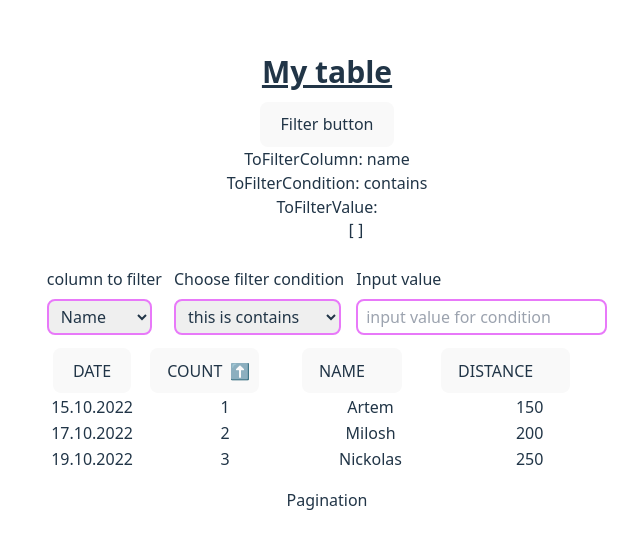
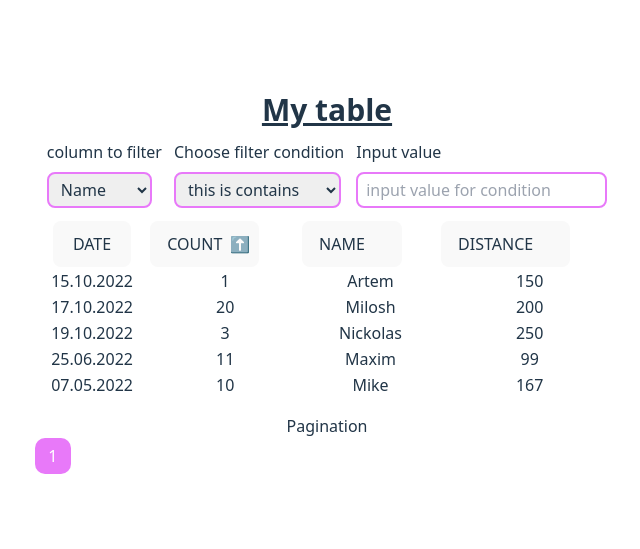
Before and after one commit to askomarov/vue-table-test, a Vue app: page / in a window 1280 px wide. Shown: the part 117-666 px from the top of the page, without its empty margins (313-953 px from the left). Built offline with nearby package versions, Linux system fonts and the light colour scheme.

Commit message:
add logick of pagination

```diff
--- a/src/App.vue
+++ b/src/App.vue
@@ -1,70 +1,55 @@
 <script setup>
-import { ref, computed } from 'vue';
+import { ref, computed, onMounted, onBeforeMount } from 'vue';
+import VPagination from "../src/components/VPagination.vue";
+import data from '../src/assets/data.js';
+
+const pageRange = ref(3);
+const marginPages = ref(3);
+const page = ref(1);
+const from = ref(0);
+const to = ref(1);
+const dataOnPage = 5;
+const totalPages = ref(1)
+
+
+const isFilterActive = ref(false)
 const ToFilterColumn = ref('name')
 const ToFilterCondition = ref('contains')
 const ToFilterValue = ref('')
 const ascending = ref(true);
 const sortColumn = ref('count');
-const filteredData = ref([]);
-const dataJson = ref([
-  {
-    "date": "15.10.2022",
-    "count": 1,
-    "name": 'Artem',
-    'distance': '150'
-  },
-  {
-    "date": "17.10.2022",
-    "count": 2,
-    "name": 'Milosh',
-    'distance': '200'
-  },
-  {
-    "date": "19.10.2022",
-    "count": 3,
-    "name": 'Nickolas',
-    'distance': '250'
-  },
-])
-const getFilteredData = (param, condition, value) => {
-  console.log(param, condition, value);
-  filteredData.value = dataJson.value.filter((item) => {
+const colData = Object.keys(data[0])
+const dataToRender = ref([...data]);
 
+const getdataToRender = (param, condition, value) => {
+  dataToRender.value = data.filter((item) => {
     if (condition === 'equal') {
-      console.log(item[param] === value);
       return item[param] === value
     } else if (condition === 'more') {
-      console.log(condition);
       return item[param] > value
     } else if (condition === 'less') {
-      console.log(condition);
       return item[param] < value
     } else if (condition === 'contains') {
-      console.log(item[param].toString().toLowerCase());
-      console.log(value.toString().toLowerCase());
-
       return item[param].toString().toLowerCase().includes(value.toString().toLowerCase())
     }
-    // console.log(item[param] === value);
-    // switch (condition) {
-    //   case 'equal':
-    //     return item[param] === value
-
-    //   case 'more':
-    //     return item[param] > value
-
-    //   case 'less':
-    //     return item[param] < value
-
-    //   case 'contains':
-    //     return true
-    //   default:
-    //     break;
-    // }
   })
-  return filteredData;
+  isFilterActive.value = true;
+  return dataToRender;
 }
 
+const getTotalPages = computed(() => {
+  if (data.length === 0) {
+    return totalPages.value = 1;
+  } else {
+    return totalPages.value = Math.ceil(dataToRender.value.length / dataOnPage);
+  }
+})
+
+const getDataToRender = computed(() => {
+  let from = page.value * dataOnPage - dataOnPage;
+  let to = page.value * dataOnPage;
+  return dataToRender.value.slice(from, to);
+})
 
 const sortTableColumn = (col) => {
   if (sortColumn.value === col) {
@@ -74,7 +59,7 @@ const sortTableColumn = (col) => {
     ascending.value = true;
   }
 
-  dataJson.value.sort(function (a, b) {
+  dataToRender.value.sort(function (a, b) {
     if (a[col] > b[col]) {
       return ascending.value ? 1 : -1
     } else if (a[col] < b[col]) {
@@ -84,12 +69,10 @@ const sortTableColumn = (col) => {
   })
 };
 
-const colData = computed(() => {
-  if (dataJson.value.length == 0) {
-    return [];
-  }
-  return Object.keys(dataJson.value[0])
-})
+
+const onPaginationPageClick = () => {
+  console.log(page.value);
+}
 </script>
 
 <template>
@@ -97,16 +80,9 @@ const colData = computed(() => {
     <h1 class="text-3xl font-bold underline mb-3">
       My table
     </h1>
-    <button @click="getFilteredData(`${ToFilterColumn}`, `${ToFilterCondition}`, `${ToFilterValue}`)">Filter
-      button</button>
-    <p>ToFilterColumn: {{ToFilterColumn}}</p>
-    <p>ToFilterCondition: {{ToFilterCondition}}</p>
-    <p>ToFilterValue: {{ToFilterValue}}</p>
-    <pre>
-      {{filteredData}}
-    </pre>
-
-    <form class="flex items-center justify-center gap-3 px-3 mb-3">
+    <!--  -->
+    <form class="flex items-center justify-center gap-3 px-3 mb-3"
+      @submit.prevent="getdataToRender(`${ToFilterColumn}`, `${ToFilterCondition}`, `${ToFilterValue}`)">
       <div class="input-wrap">
         <label for="column">column to filter</label>
         <select name="column" v-model="ToFilterColumn" id="column" class="input">
@@ -131,6 +107,7 @@ const colData = computed(() => {
           placeholder="input value for condition">
       </div>
     </form>
+    <!--  -->
     <div class="mb-4">
       <table class="w-full max-w-full">
         <thead>
@@ -145,14 +122,28 @@ const colData = computed(() => {
           </tr>
         </thead>
         <tbody>
-          <tr v-for="item in dataJson" :key="item.id">
+          <tr v-for="item in getDataToRender" :key="item.id">
             <td v-for="col,i in colData" :key="i">{{item[col]}}</td>
           </tr>
         </tbody>
       </table>
     </div>
+    <!--  -->
     <div>
       <p>Pagination</p>
+      <VPagination v-model="page" :page-count="totalPages" :hide-prev-next="true" :page-range="pageRange"
+        :margin-pages="marginPages" :click-handler="onPaginationPageClick"
+        :disabled-class="'rt-pagination__btn--disabled'" :page-link-class="'rt-pagination__btn'"
+        :prev-link-class="'rt-pagination__btn rt-pagination__btn--prev'"
+        :next-link-class="'rt-pagination__btn rt-pagination__btn--next'" :active-class="'rt-pagination__btn--current'">
+        <template #iconarrow>
+          <svg width="7" height="11" viewBox="0 0 12 18" aria-hidden="true">
+            <path fill-rule="evenodd" clip-rule="evenodd"
+              d="M1.31585 0.583588C1.90246 -0.00136659 2.85221 -1.94013e-05 3.43716 0.586597L10.7705 7.94076C11.3543 8.5262 11.3543 9.47363 10.7705 10.0591L3.43716 17.4132C2.85221 17.9999 1.90246 18.0012 1.31585 17.4162C0.729229 16.8313 0.727881 15.8815 1.31284 15.2949L7.59001 8.99992L1.31284 2.70491C0.727881 2.11829 0.729229 1.16854 1.31585 0.583588Z"
+              fill="currentColor" />
+          </svg>
+        </template>
+      </VPagination>
     </div>
   </div>
 </template>
--- /dev/null
+++ b/src/assets/data.js
@@ -0,0 +1,56 @@
+export default [
+  {
+    date: "15.10.2022",
+    count: 1,
+    name: "Artem",
+    distance: 150,
+  },
+  {
+    date: "17.10.2022",
+    count: 20,
+    name: "Milosh",
+    distance: 200,
+  },
+  {
+    date: "19.10.2022",
+    count: 3,
+    name: "Nickolas",
+    distance: 250,
+  },
+  {
+    date: "25.06.2022",
+    count: 11,
+    name: "Maxim",
+    distance: 99,
+  },
+  {
+    date: "07.05.2022",
+    count: 10,
+    name: "Mike",
+    distance: 167,
+  },
+  {
+    date: "13.13.2022",
+    count: 13,
+    name: "Morty",
+    distance: 13,
+  },
+  {
+    date: "11.11.2022",
+    count: 7,
+    name: "Shaq",
+    distance: 999,
+  },
+  {
+    date: "26.11.2022",
+    count: 17,
+    name: "Elena",
+    distance: 177,
+  },
+  {
+    date: "08.07.2022",
+    count: 77,
+    name: "Mary",
+    distance: 127,
+  },
+];
--- /dev/null
+++ b/src/components/VPagination.vue
@@ -0,0 +1,310 @@
+<script>
+export default {
+  name: 'VPagination',
+  props: {
+    modelValue: {
+      type: Number,
+      default: 1,
+    },
+    pageCount: {
+      type: Number,
+      required: true,
+    },
+    initialPage: {
+      type: Number,
+      default: 1,
+    },
+    forcePage: {
+      type: Number,
+      default: undefined,
+    },
+    clickHandler: {
+      type: Function,
+      default: () => { },
+    },
+    pageRange: {
+      type: Number,
+      default: 3,
+    },
+    marginPages: {
+      type: Number,
+      default: 1,
+    },
+    breakViewText: {
+      type: String,
+      default: '…',
+    },
+    pageClass: {
+      type: String,
+      default: 'page-item',
+    },
+    pageLinkClass: {
+      type: String,
+      default: 'page-link',
+    },
+    prevClass: {
+      type: String,
+      default: 'page-item',
+    },
+    prevLinkClass: {
+      type: String,
+      default: 'page-link',
+    },
+    nextClass: {
+      type: String,
+      default: 'page-item',
+    },
+    nextLinkClass: {
+      type: String,
+      default: 'page-link',
+    },
+    breakViewClass: {
+      type: String,
+      default: '',
+    },
+    breakViewLinkClass: {
+      type: String,
+      default: '',
+    },
+    activeClass: {
+      type: String,
+      default: 'active',
+    },
+    disabledClass: {
+      type: String,
+      default: 'disabled',
+    },
+    firstLastButton: {
+      type: Boolean,
+      default: false,
+    },
+    hidePrevNext: {
+      type: Boolean,
+      default: false,
+    },
+  },
+  data() {
+    return {
+      innerValue: 1,
+    }
+  },
+  computed: {
+    selected: {
+      get: function () {
+        return this.modelValue || this.innerValue
+      },
+      set: function (newValue) {
+        this.innerValue = newValue
+      },
+    },
+    pages: function () {
+      const items = {}
+      if (this.pageCount <= this.pageRange) {
+        for (let index = 0; index < this.pageCount; index++) {
+          const page = {
+            index,
+            content: index + 1,
+            selected: index === this.selected - 1,
+          }
+          items[index] = page
+        }
+      } else {
+        const halfPageRange = Math.floor(this.pageRange / 2)
+        const setPageItem = (index) => {
+          const page = {
+            index,
+            content: index + 1,
+            selected: index === this.selected - 1,
+          }
+          items[index] = page
+        }
+        const setBreakView = (index) => {
+          const breakView = {
+            disabled: true,
+            breakView: true,
+          }
+          items[index] = breakView
+        }
+        // 1st - loop thru low end of margin pages
+        for (let i = 0; i < this.marginPages; i++) {
+          setPageItem(i)
+        }
+        // 2nd - loop thru selected range
+        let selectedRangeLow = 0
+        if (this.selected - halfPageRange > 0) {
+          selectedRangeLow = this.selected - 1 - halfPageRange
+        }
+        let selectedRangeHigh = selectedRangeLow + this.pageRange - 1
+        if (selectedRangeHigh >= this.pageCount) {
+          selectedRangeHigh = this.pageCount - 1
+          selectedRangeLow = selectedRangeHigh - this.pageRange + 1
+        }
+        for (
+          let i = selectedRangeLow;
+          i <= selectedRangeHigh && i <= this.pageCount - 1;
+          i++
+        ) {
+          setPageItem(i)
+        }
+        // Check if there is breakView in the left of selected range
+        if (selectedRangeLow > this.marginPages) {
+          setBreakView(selectedRangeLow - 1)
+        }
+        // Check if there is breakView in the right of selected range
+        if (selectedRangeHigh + 1 < this.pageCount - this.marginPages) {
+          setBreakView(selectedRangeHigh + 1)
+        }
+        // 3rd - loop thru high end of margin pages
+        for (
+          let i = this.pageCount - 1;
+          i >= this.pageCount - this.marginPages;
+          i--
+        ) {
+          setPageItem(i)
+        }
+      }
+      return items
+    },
+  },
+  beforeMount() {
+    this.innerValue = this.initialPage
+  },
+  beforeUpdate() {
+    if (this.forcePage === undefined) return
+    if (this.forcePage !== this.selected) {
+      this.selected = this.forcePage
+    }
+  },
+  methods: {
+    handlePageSelected(selected) {
+      if (this.selected === selected) return
+      this.innerValue = selected
+      this.$emit('update:modelValue', selected)
+      this.clickHandler(selected)
+    },
+    prevPage() {
+      if (this.selected <= 1) return
+      this.handlePageSelected(this.selected - 1)
+    },
+    nextPage() {
+      if (this.selected >= this.pageCount) return
+      this.handlePageSelected(this.selected + 1)
+    },
+    firstPageSelected() {
+      return this.selected === 1
+    },
+    lastPageSelected() {
+      return this.selected === this.pageCount || this.pageCount === 0
+    },
+    selectFirstPage() {
+      if (this.selected <= 1) return
+      this.handlePageSelected(1)
+    },
+    selectLastPage() {
+      if (this.selected >= this.pageCount) return
+      this.handlePageSelected(this.pageCount)
+    },
+  },
+}
+</script>
+
+<template>
+  <div class="rt-pagination">
+    <a v-if="firstLastButton" :class="[pageLinkClass, firstPageSelected() ? disabledClass : '']" tabindex="0"
+      @click="selectFirstPage()" @keyup.enter="selectFirstPage()">
+      <slot name="iconarrow"></slot>
+    </a>
+    <a v-if="!(firstPageSelected() && hidePrevNext)" :class="[prevLinkClass, firstPageSelected() ? disabledClass : '']"
+      tabindex="0" @click="prevPage()" @keyup.enter="prevPage()">
+      <slot name="iconarrow"></slot>
+    </a>
+    <template v-for="page in pages">
+      <a v-if="page.breakView" :key="page.index" :class="[
+        pageLinkClass,
+        breakViewLinkClass,
+        page.disabled ? disabledClass : '',
+      ]" tabindex="0">
+        <slot name="breakViewContent">{{ breakViewText }}</slot>
+      </a>
+      <a v-else-if="page.disabled" :key="page.index + 1" :class="[
+        pageLinkClass,
+        page.selected ? activeClass : '',
+        disabledClass,
+      ]" tabindex="0">{{ page.content }}</a>
+      <a v-else :key="page.index + 2" :class="[pageLinkClass, page.selected ? activeClass : '']" tabindex="0"
+        @click="handlePageSelected(page.index + 1)" @keyup.enter="handlePageSelected(page.index + 1)">{{ page.content
+        }}</a>
+    </template>
+    <a v-if="!(lastPageSelected() && hidePrevNext)" :class="[nextLinkClass, lastPageSelected() ? disabledClass : '']"
+      tabindex="0" @click="nextPage()" @keyup.enter="nextPage()">
+      <slot name="iconarrow"></slot>
+    </a>
+    <a v-if="firstLastButton" :class="[pageLinkClass, lastPageSelected() ? disabledClass : '']" tabindex="0"
+      @click="selectLastPage()" @keyup.enter="selectLastPage()"></a>
+  </div>
+</template>
+<style>
+.rt-pagination {
+  --color-white: #fff;
+  --primary-color: rgba(232, 121, 249, 1);
+  --text-color-grey: #c4c4c4;
+
+  display: flex;
+  font-size: 16px;
+  --btn-icon-gap: 5px;
+}
+
+.rt-pagination__btn {
+  cursor: pointer;
+  color: var(--text-color-grey);
+  display: flex;
+  align-items: center;
+  justify-content: center;
+  width: 36px;
+  height: 36px;
+  background-color: var(--color-white);
+  border: 1px solid transparent;
+  border-radius: 10px;
+}
+
+/*  */
+.rt-pagination__btn:hover {
+  border-color: var(--primary-color);
+  color: var(--primary-color);
+}
+
+.rt-pagination__btn--current {
+  background-color: var(--primary-color);
+  color: var(--color-white);
+
+}
+
+.rt-pagination__btn--current:hover {
+  background-color: var(--primary-color);
+  color: var(--color-white);
+}
+
+.rt-pagination__btn--prev {
+  color: var(--text-color-grey);
+  transform: rotate(180deg);
+  border-color: #d5dde7;
+
+}
+
+.rt-pagination__btn--prev:hover,
+.rt-pagination__btn--next:hover {
+  background-color: var(--primary-color);
+  color: var(--color-white);
+}
+
+.rt-pagination__btn--loaded {
+  width: 28px;
+  flex: 0 0 28px;
+}
+
+.rt-pagination__btn--next {
+  color: var(--text-color-grey);
+  border-color: #d5dde7;
+
+}
+</style>
```
